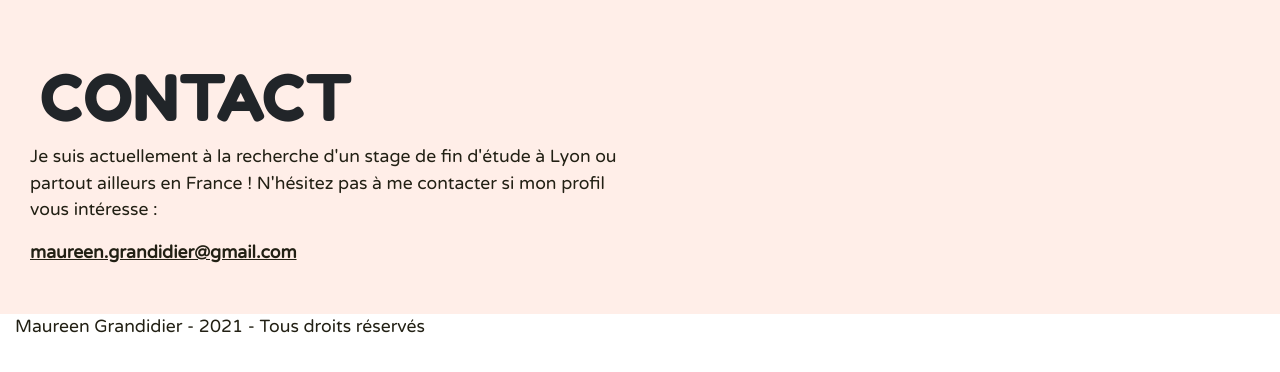
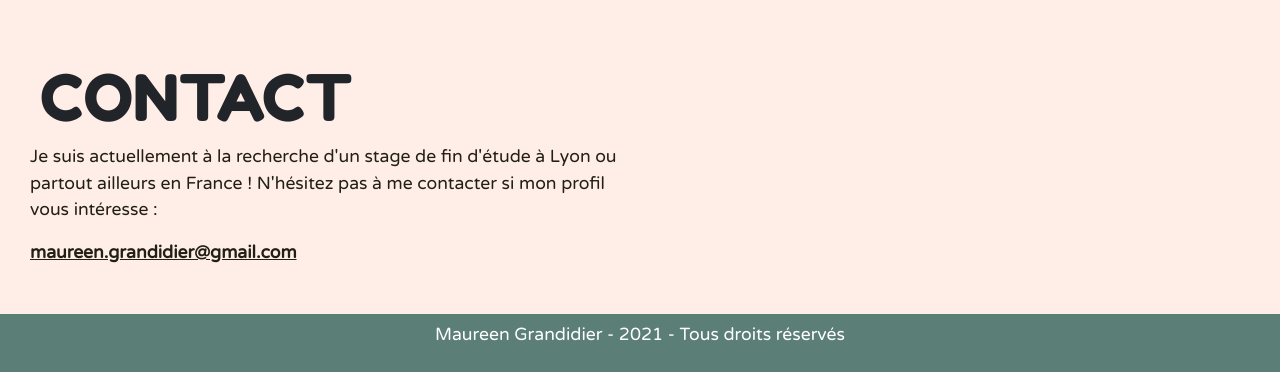
Before and after one commit to Maureen-gdd/a, a plain HTML site: page index.html in a window 1280 px wide. Shown: the part 1867-2239 px from the top of the page. Before the commit the page ends 2207 px from the top, so only its background shows below. Drawn offline with nearby package versions, Linux system fonts and the light colour scheme.

Commit message:
Update styles.css

```diff
--- a/css/styles.css
+++ b/css/styles.css
@@ -142,14 +142,14 @@ h1
 }
 
 /****************************FOOTER******************************/
-.droit
+.droit_bis
 {
 	background:#5B7F77;
 	padding: 0.5em 0;
 	margin-bottom:1em;
 }
 
-.droit p
+.droit_bis p
 {
 	text-align:center;
 	color:white;
```
